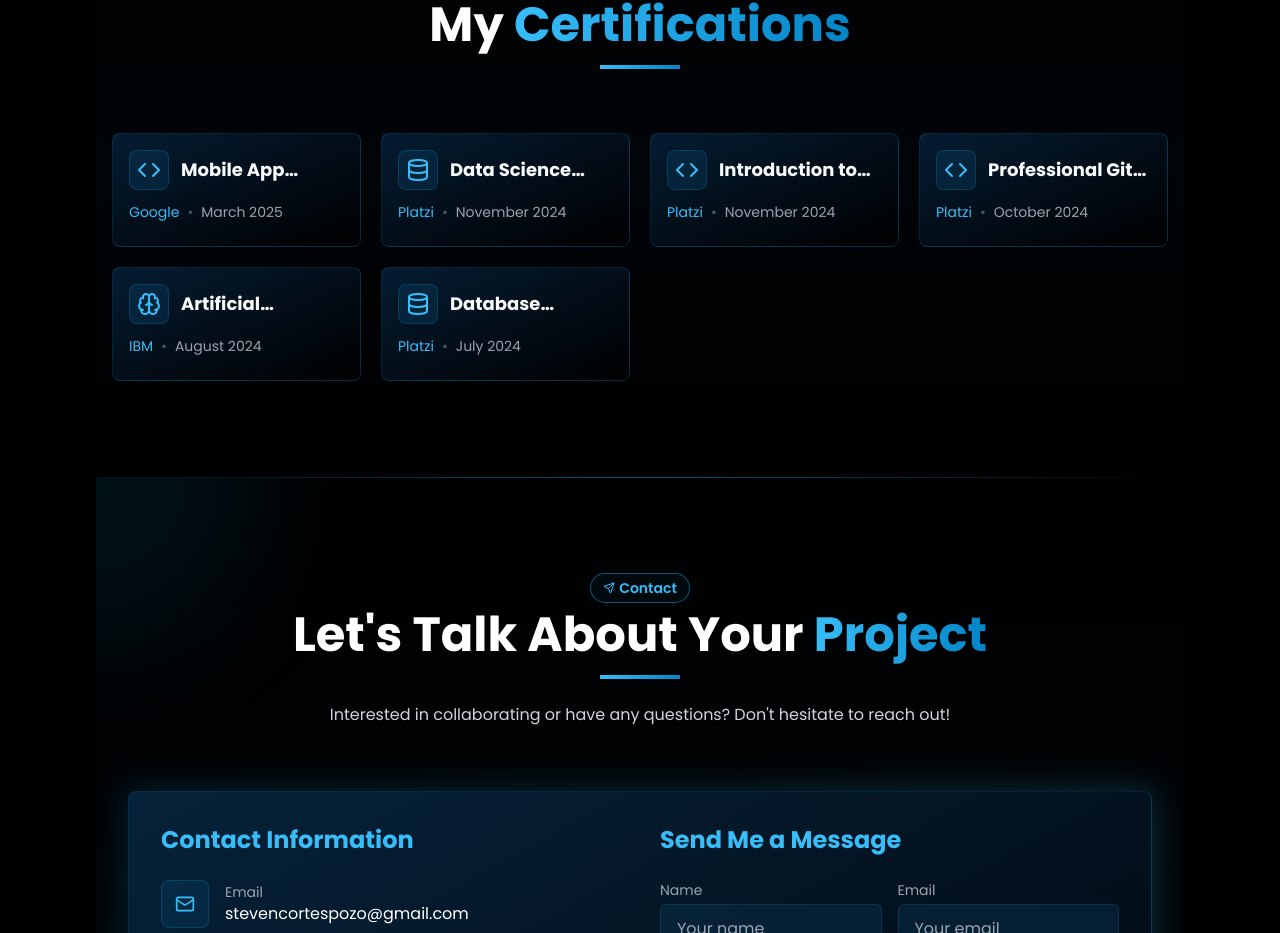
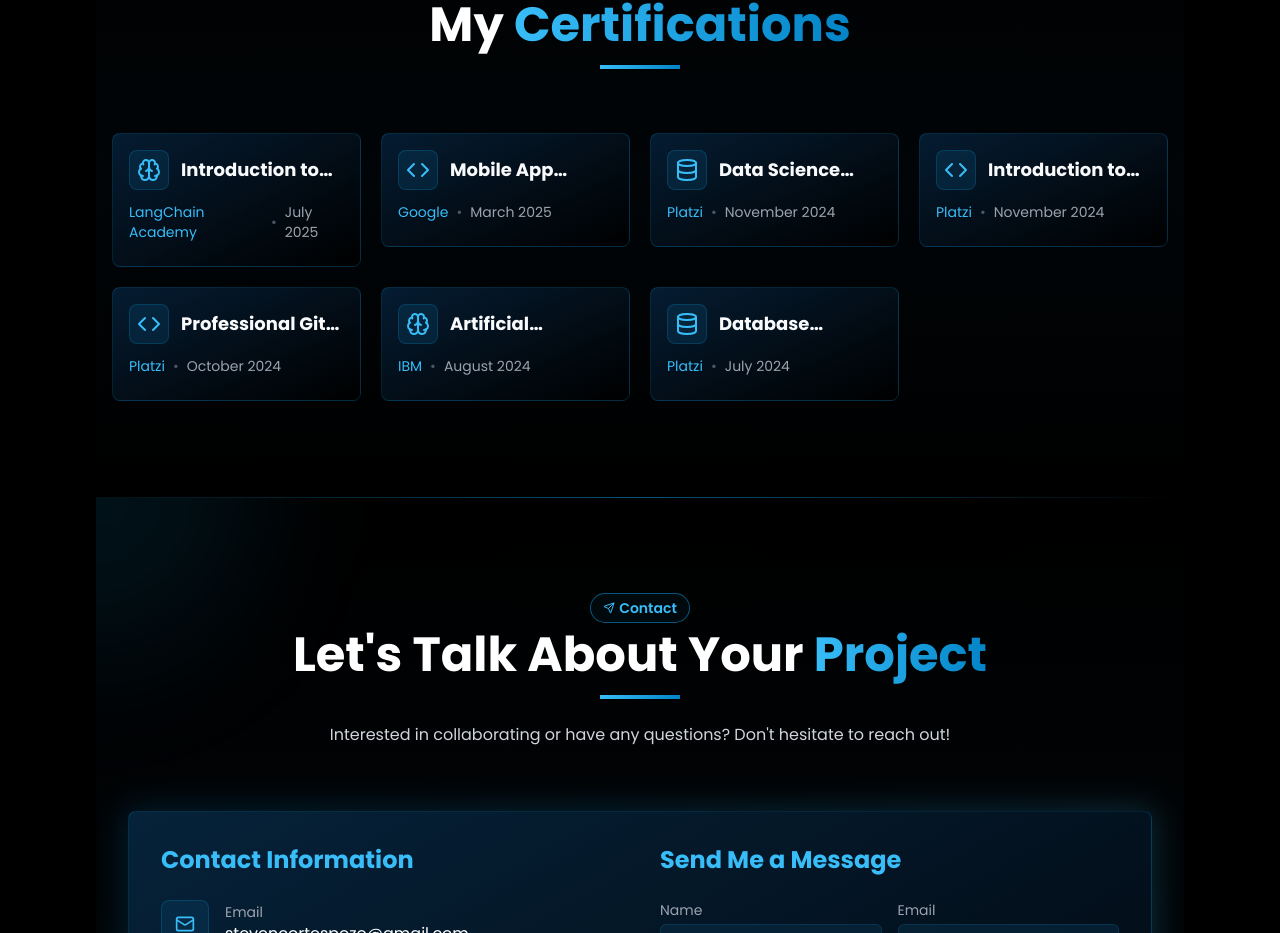
Before and after one commit to johncortes117/johncp_web, a Next.js app: page / in a window 1280 px wide. Shown: the part 4979-5912 px from the top of the page. Built offline with nearby package versions, Linux system fonts and the light colour scheme.

Commit message:
Update certificates

```diff
--- a/app/data/certificates.tsx
+++ b/app/data/certificates.tsx
@@ -12,6 +12,16 @@ export interface Certificate {
 }
 
 export const certificates: Certificate[] = [
+  {
+    title: "Introduction to LangGraph",
+    issuer: "LangChain Academy",
+    date: "July 2025",
+    link: "https://academy.langchain.com/certificates/p7wkclgp0a",
+    icon: <Brain className="h-6 w-6 text-blue-400" />,
+    description:
+      "Fundamentals of LangGraph for orchestrating multi-agent systems with LLMs, memory, RAG, tool integrations, and LLM deployment.",
+    category: "ai"
+  },
   {
     title: "Mobile App Development",
     issuer: "Google",
```
